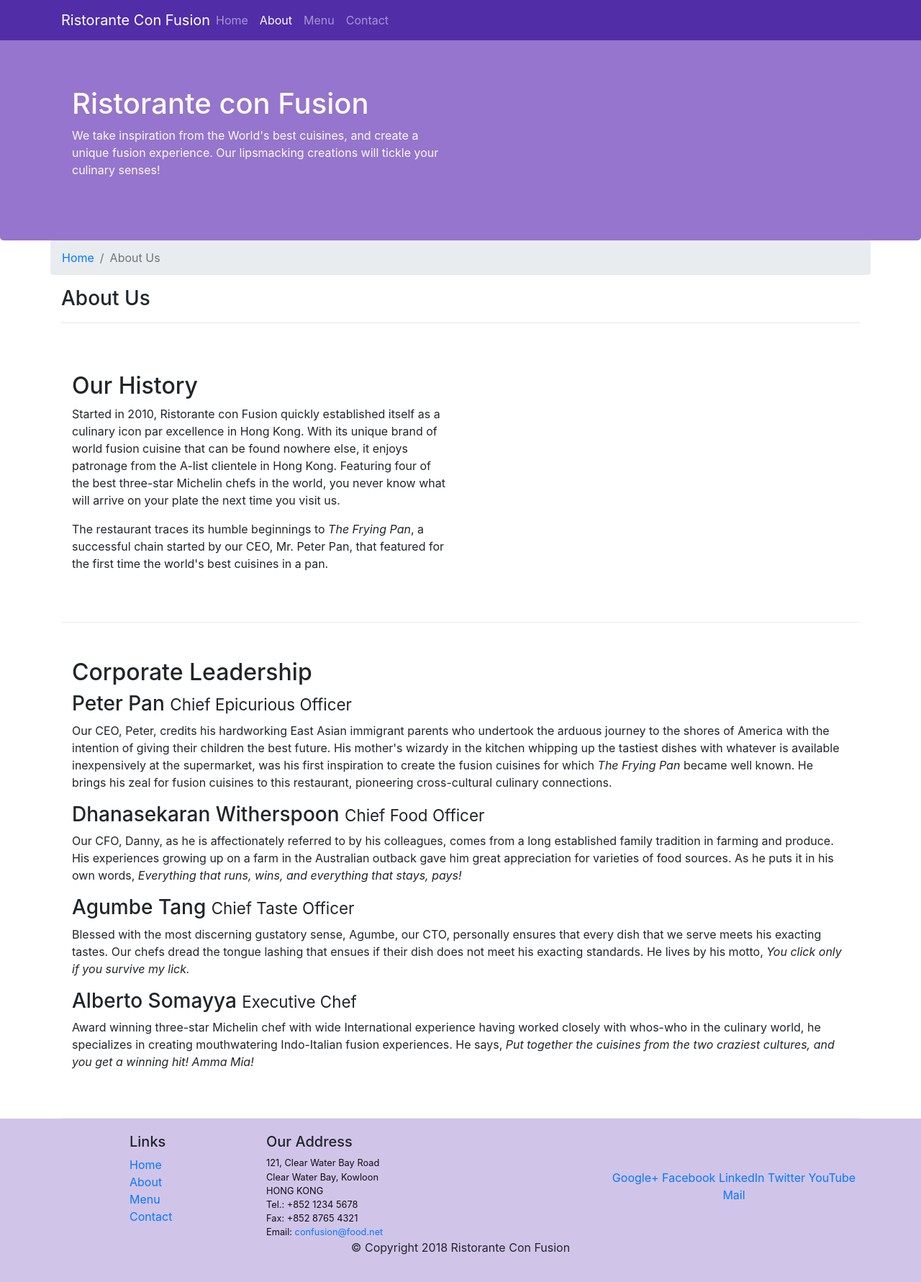
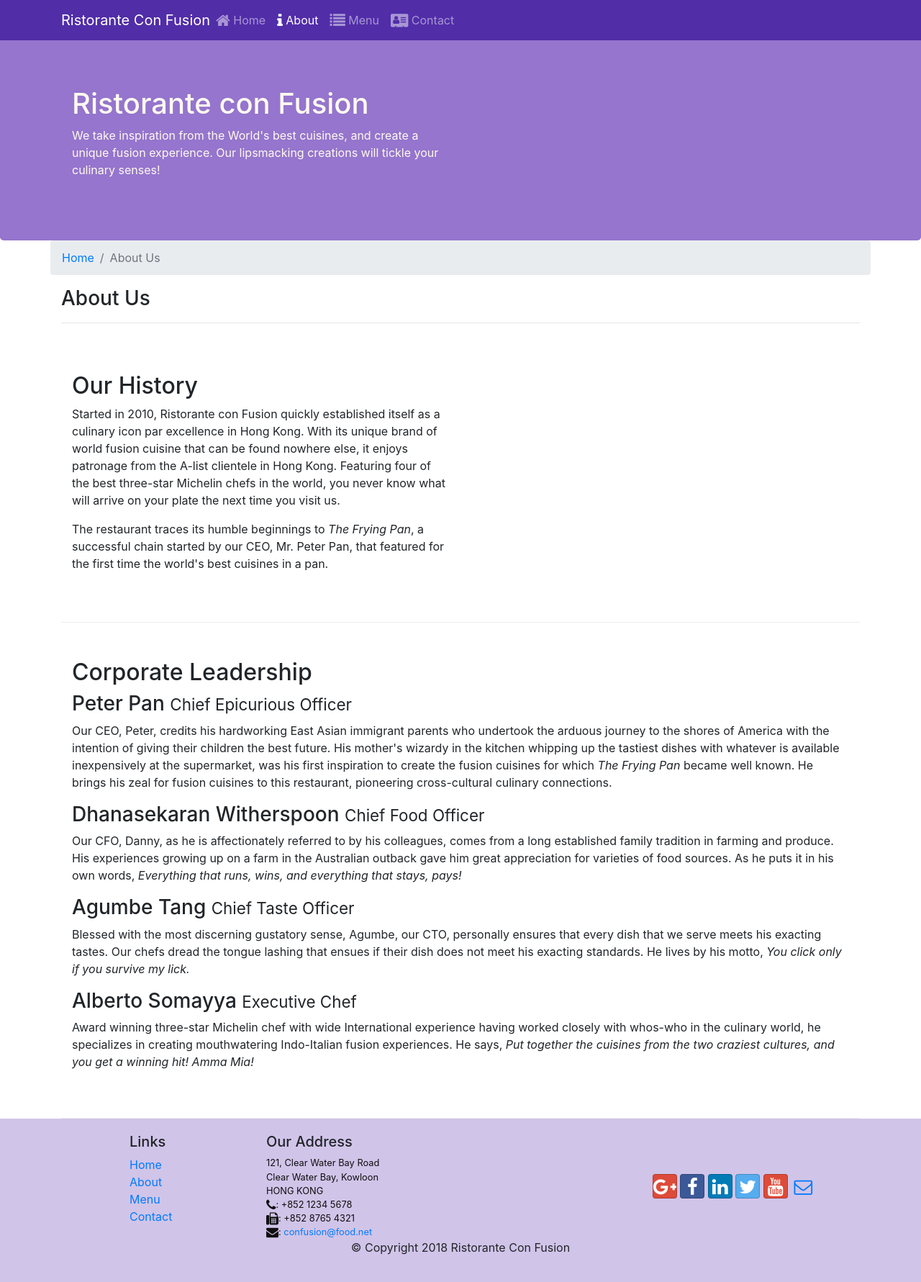
Before and after one commit to zohaib166/bootstrap-test, a website: page aboutus.html in a window 1280 px wide. Shown: the whole page at 72% size. Drawn offline with nearby package versions, Linux system fonts and the light colour scheme.

Commit message:
font awesome btn social

```diff
--- a/aboutus.html
+++ b/aboutus.html
@@ -9,6 +9,8 @@
 
      <!-- Bootstrap CSS -->
      <link rel="stylesheet" href="node_modules/bootstrap/dist/css/bootstrap.min.css">
+     <link rel="stylesheet" href="node_modules/font-awesome/css/font-awesome.min.css">
+    <link rel="stylesheet" href="node_modules/bootstrap-social/bootstrap-social.css">
      <link rel="stylesheet" href="css/styles.css">
     <title>Ristorante Con Fusion: About Us</title>
 
@@ -23,10 +25,10 @@
             <a href="./index.html" class="navbar-brand mr-auto">Ristorante Con Fusion</a>
             <div class="collapse navbar-collapse" id="Navbar">
                 <ul class="navbar-nav mr-auto">
-                    <li class="nav-item"><a href="./index.html" class="nav-link">Home</a></li>
-                    <li class="nav-item active"><a href="#" class="nav-link">About</a></li>
-                    <li class="nav-item"><a href="#" class="nav-link">Menu</a></li>
-                    <li class="nav-item"><a href="#" class="nav-link">Contact</a></li>
+                    <li class="nav-item"><a href="./index.html" class="nav-link"><span class="fa fa-home fa-lg"></span> Home</a></li>
+                    <li class="nav-item active"><a href="#" class="nav-link"><span class="fa fa-info fa-lg"></span> About</a></li>
+                    <li class="nav-item"><a href="#" class="nav-link"><span class="fa fa-list fa-lg"></span> Menu</a></li>
+                    <li class="nav-item"><a href="#" class="nav-link"><span class="fa fa-address-card fa-lg"></span> Contact</a></li>
                 </ul>
             </div>
         </div>
@@ -102,19 +104,19 @@
 		              121, Clear Water Bay Road<br>
 		              Clear Water Bay, Kowloon<br>
 		              HONG KONG<br>
-		              Tel.: +852 1234 5678<br>
-		              Fax: +852 8765 4321<br>
-		              Email: <a href="mailto:confusion@food.net">confusion@food.net</a>
+		              <i class="fa fa-phone fa-lg"></i>: +852 1234 5678<br>
+		              <i class="fa fa-fax fa-lg"></i>: +852 8765 4321<br>
+		              <i class="fa fa-envelope fa-lg"></i>: <a href="mailto:confusion@food.net">confusion@food.net</a>
 		           </address>
                 </div>
                 <div class="col-12 col-sm-4 align-self-center">
                     <div class="text-center">
-                        <a href="http://google.com/+">Google+</a>
-                        <a href="http://www.facebook.com/profile.php?id=">Facebook</a>
-                        <a href="http://www.linkedin.com/in/">LinkedIn</a>
-                        <a href="http://twitter.com/">Twitter</a>
-                        <a href="http://youtube.com/">YouTube</a>
-                        <a href="mailto:">Mail</a>
+                        <a class="btn btn-social-icon btn-google" href="http://google.com/+"><i class="fa fa-google-plus fa-lg"></i></a>
+                        <a class="btn btn-social-icon btn-facebook" href="http://www.facebook.com/profile.php?id="><i class="fa fa-facebook fa-lg"></i></a>
+                        <a class="btn btn-social-icon btn-linkedin" href="http://www.linkdin.com/in/"><i class="fa fa-linkedin fa-lg"></i></a>
+                        <a class="btn btn-social-icon btn-twitter" href="http://twitter.com/"><i class="fa fa-twitter fa-lg"></i></a>
+                        <a class="btn btn-social-icon btn-google" href="http://youtube.com/"><i class="fa fa-youtube fa-lg"></i></a>
+                        <a class="btn btn-social-icon" href="mailto:"><i class="fa fa-envelope-o"></i></a>
                     </div>
                 </div>
            </div>
--- a/package.json
+++ b/package.json
@@ -15,6 +15,8 @@
   },
   "dependencies": {
     "bootstrap": "^4.0.0",
+    "bootstrap-social": "^5.1.1",
+    "font-awesome": "^4.7.0",
     "jquery": "^3.3.1",
     "popper.js": "^1.12.9"
   }
```
Also changed, not shown: index.html (+19 -16 lines), 1 other file.
